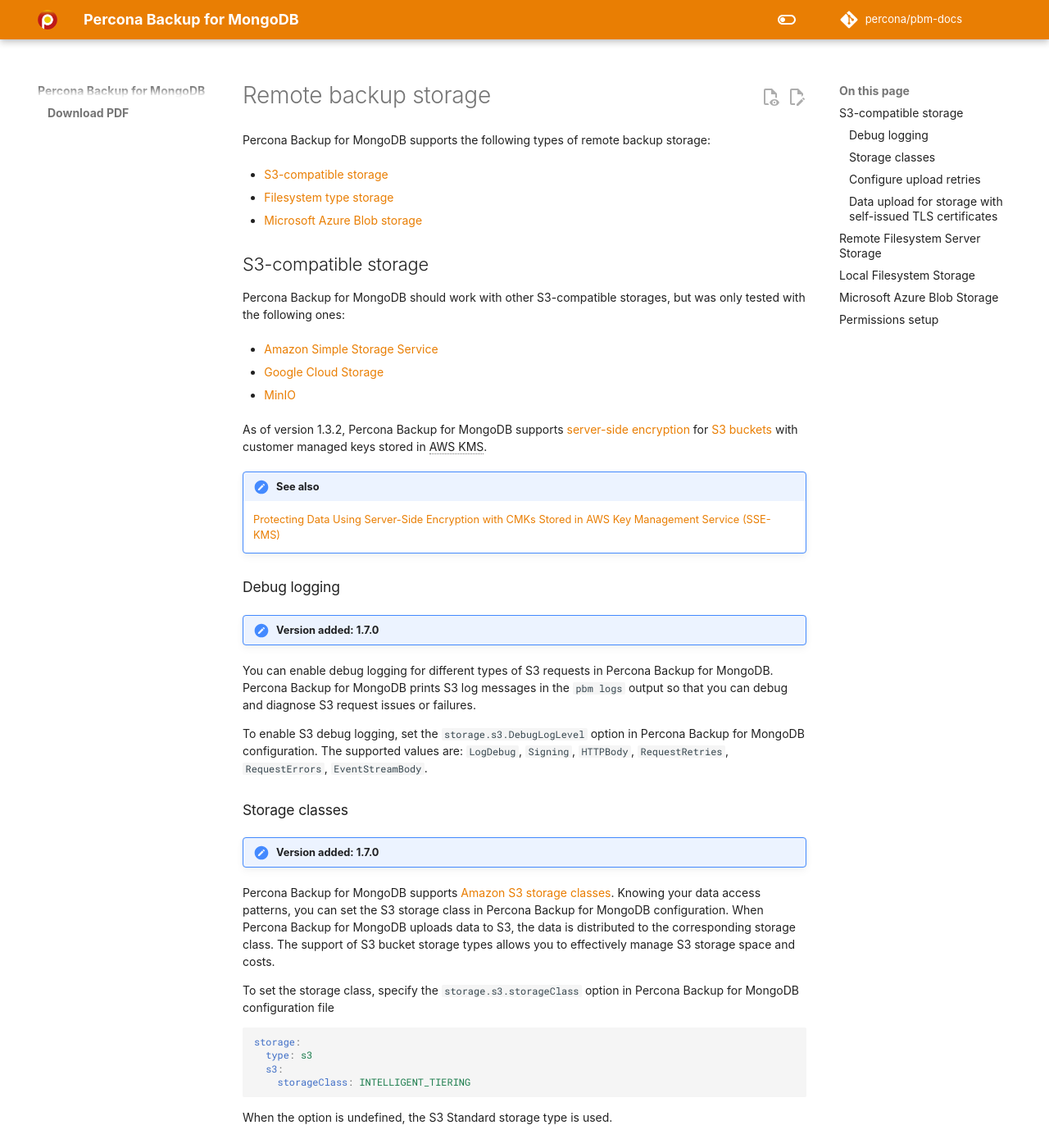
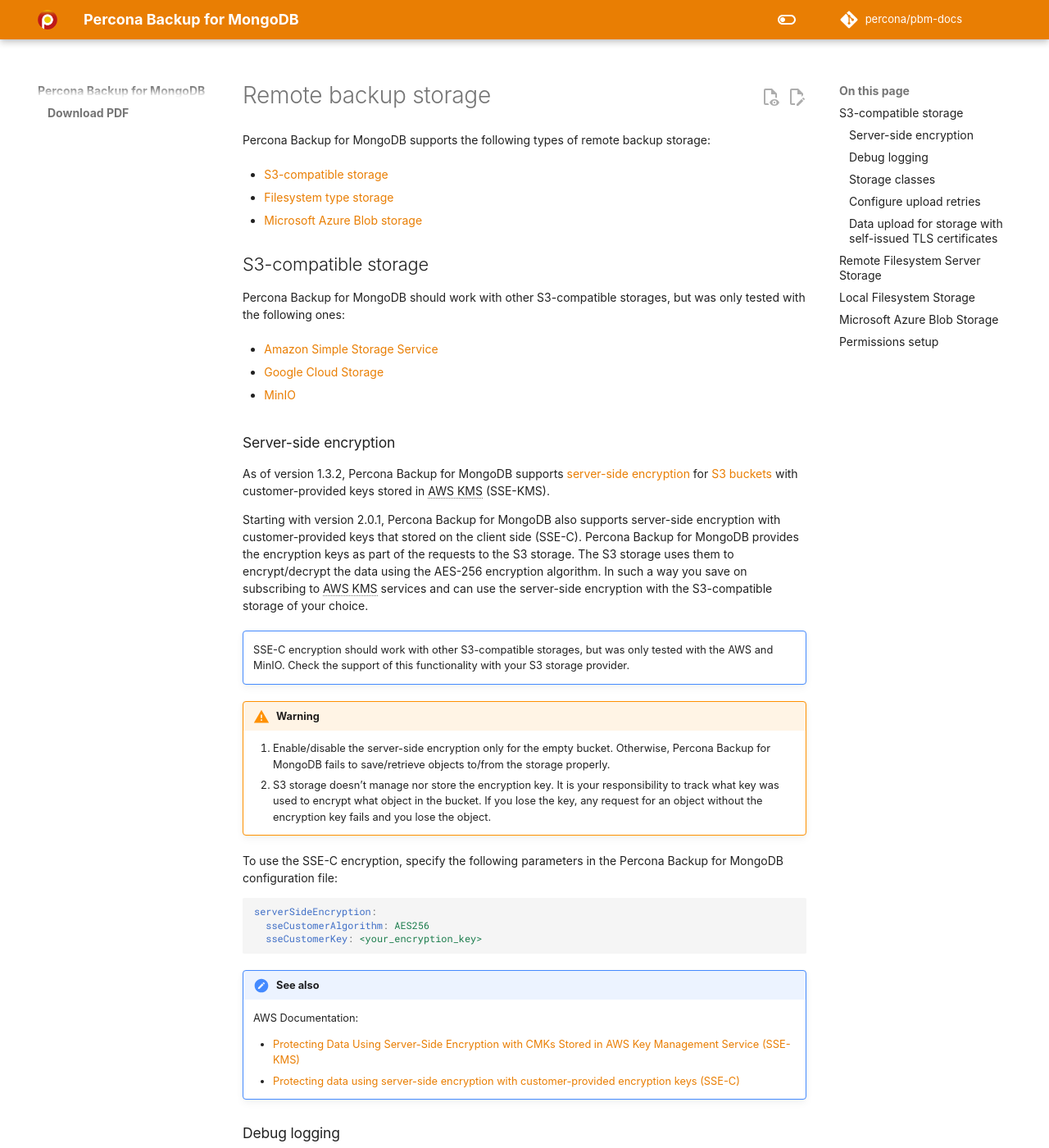
Before and after one commit to percona/pbm-docs, an MkDocs documentation site: the page built from docs/details/storage-configuration.md, in a window 1280 px wide and 1400 px high. Shown: the whole window at 82% size. Built offline with MkDocs 1.6.1 and Material for MkDocs 9.7.7, drawn with Linux system fonts in a browser that asks for light colours; nearby versions of some CDN libraries; some web fonts are replaced; comment, search, counter and statistics services are not loaded.

Commit message:
PBM-922 Documented SSE-C support (#53)
* PBM-922 Documented SSE-C support

modified:   docs/details/storage-configuration.md
modified:   docs/reference/configuration-options.md

````diff
--- a/docs/details/storage-configuration.md
+++ b/docs/details/storage-configuration.md
@@ -22,11 +22,37 @@
 
 * [MinIO](https://min.io/)
 
-As of version 1.3.2, Percona Backup for MongoDB supports [server-side encryption](https://docs.percona.com/percona-backup-mongodb/glossary.html#term-Server-side-encryption) for [S3 buckets](../reference/glossary.md#bucket) with customer managed keys stored in AWS KMS.
+### Server-side encryption
+
+As of version 1.3.2, Percona Backup for MongoDB supports [server-side encryption](https://docs.percona.com/percona-backup-mongodb/glossary.html#term-Server-side-encryption) for [S3 buckets](../reference/glossary.md#bucket) with customer-provided keys stored in AWS KMS (SSE-KMS).
+
+
+Starting with version 2.0.1, Percona Backup for MongoDB also supports server-side encryption with customer-provided keys that stored on the client side (SSE-C). Percona Backup for MongoDB provides the encryption keys as part of the requests to the S3 storage. The S3 storage uses them to encrypt/decrypt the data using the AES-256 encryption algorithm. In such a way you save on subscribing to AWS KMS services and can use the server-side encryption with the S3-compatible storage of your choice.
+
+!!! admonition ""
+
+    SSE-C encryption should work with other S3-compatible storages, but was only tested with the AWS and MinIO. Check the support of this functionality with your S3 storage provider.
+
+!!! warning
+
+    1. Enable/disable the server-side encryption only for the empty bucket. Otherwise, Percona Backup for MongoDB fails to save/retrieve objects to/from the storage properly.
+    2. S3 storage doesn't manage nor store the encryption key. It is your responsibility to track what key was used to encrypt what object in the bucket. If you lose the key, any request for an object without the encryption key fails and you lose the object.
+
+To use the SSE-C encryption, specify the following parameters in the Percona Backup for MongoDB configuration file:
+
+```yaml
+serverSideEncryption:
+  sseCustomerAlgorithm: AES256
+  sseCustomerKey: <your_encryption_key>
+```
+
 
 !!! admonition "See also"
 
-    [Protecting Data Using Server-Side Encryption with CMKs Stored in AWS Key Management Service (SSE-KMS)](https://docs.aws.amazon.com/AmazonS3/latest/dev/UsingKMSEncryption.html)
+    AWS Documentation:
+
+    * [Protecting Data Using Server-Side Encryption with CMKs Stored in AWS Key Management Service (SSE-KMS)](https://docs.aws.amazon.com/AmazonS3/latest/dev/UsingKMSEncryption.html)
+    * [Protecting data using server-side encryption with customer-provided encryption keys (SSE-C)](https://docs.aws.amazon.com/AmazonS3/latest/userguide/ServerSideEncryptionCustomerKeys.html)
 
 ### Debug logging
 
````
Also changed, not shown: docs/reference/configuration-options.md (+21 -3 lines).
